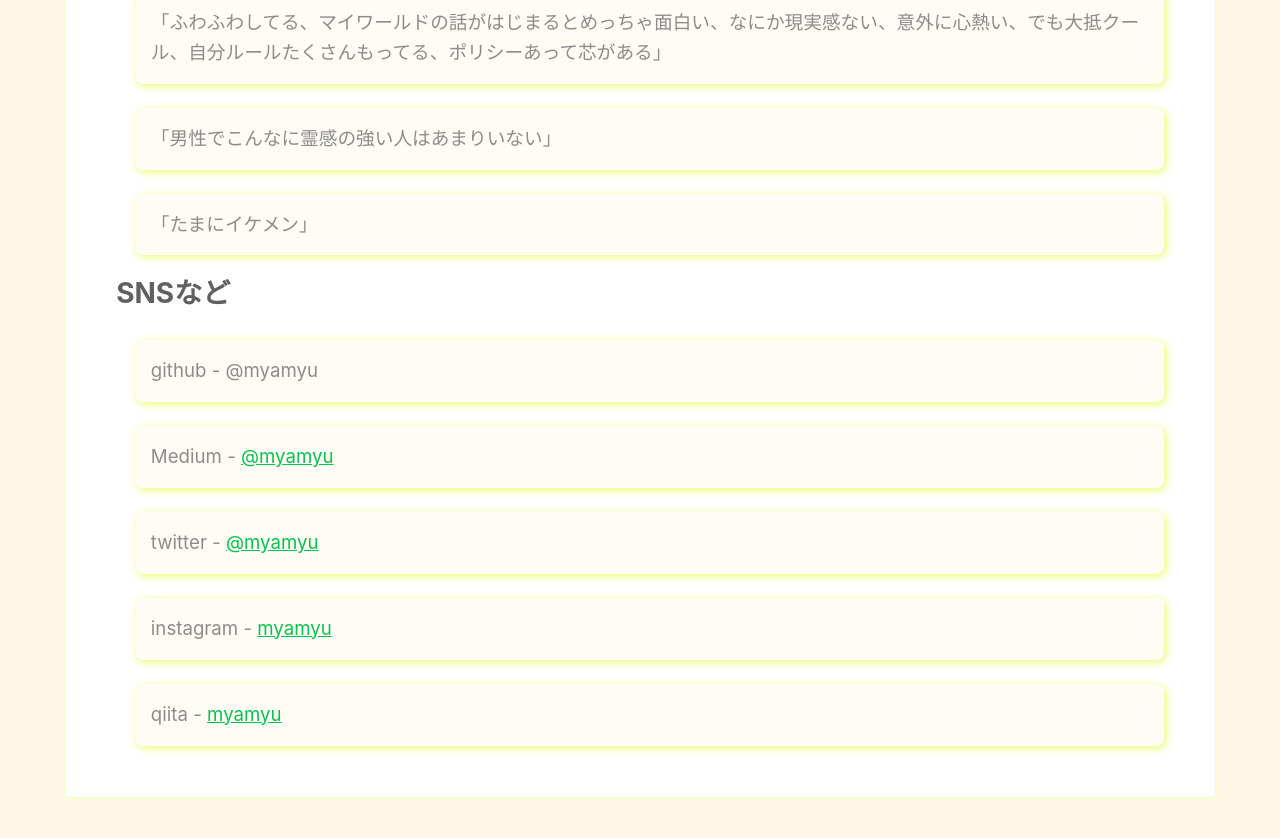
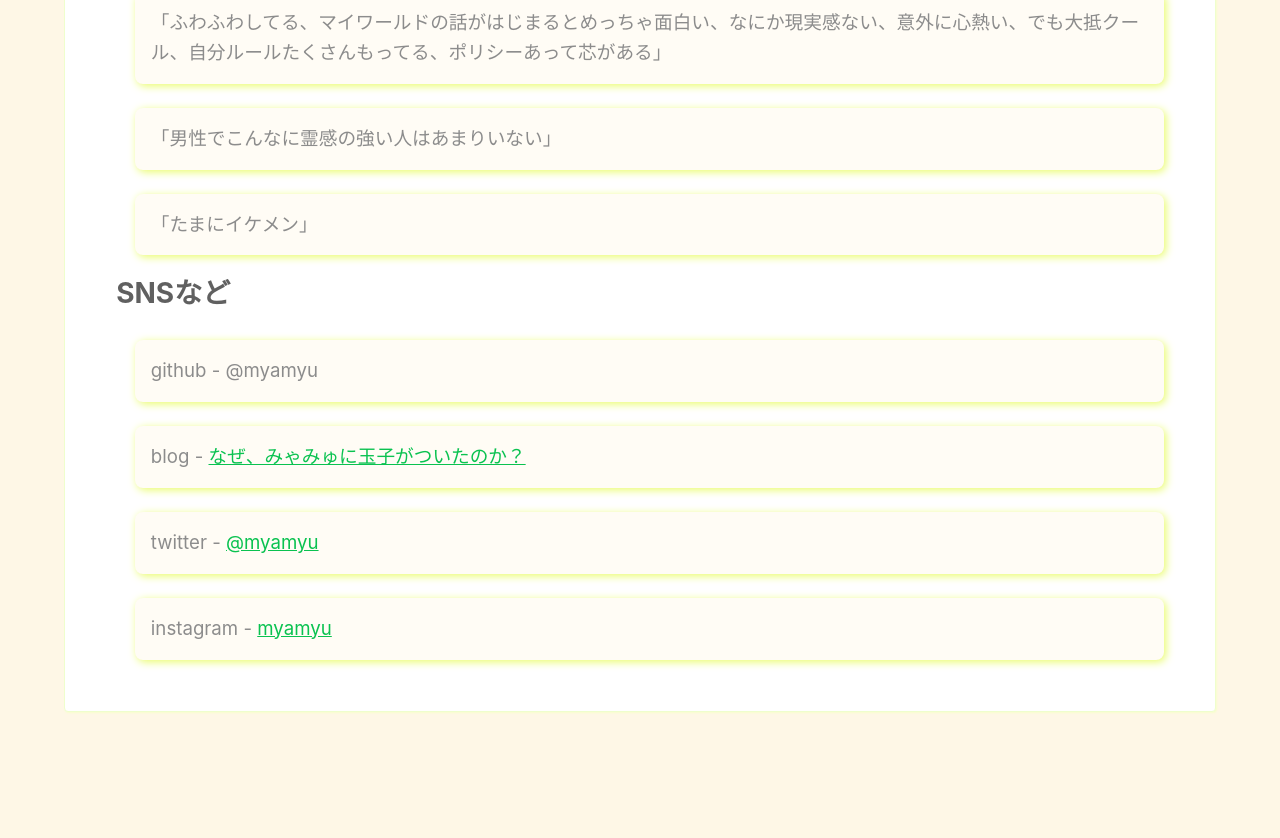
Before and after one commit to myamyu/myamyu.github.io, a Jekyll site: the page built from index.md, in a window 1280 px wide and 900 px high, scrolled down 1548 px. Shown: the top 838 px of the window. Built offline with Jekyll 4.4.1, drawn with Linux system fonts in a browser that asks for light colours; after the commit the page ends 2362 px from its top, so only the background shows below that.

Commit message:
index更新

```diff
--- a/index.md
+++ b/index.md
@@ -44,7 +44,6 @@ SNSなど
 ----
 
 - github - @myamyu
-- Medium - [@myamyu](https://medium.com/@myamyu)
+- blog - [なぜ、みゃみゅに玉子がついたのか？](https://written-by-me.hatenadiary.jp/)
 - twitter - [@myamyu](https://twitter.com/myamyu)
 - instagram - [myamyu](https://www.instagram.com/myamyu/)
-- qiita - [myamyu](http://qiita.com/myamyu)
```
